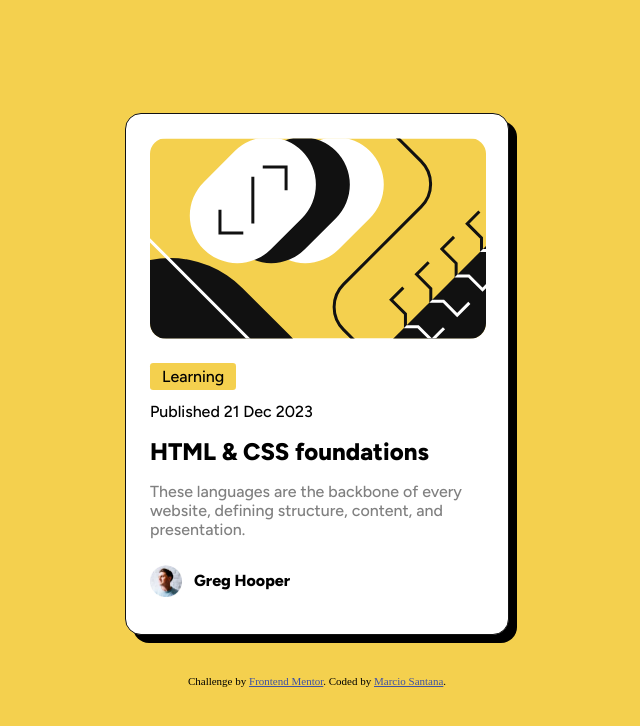
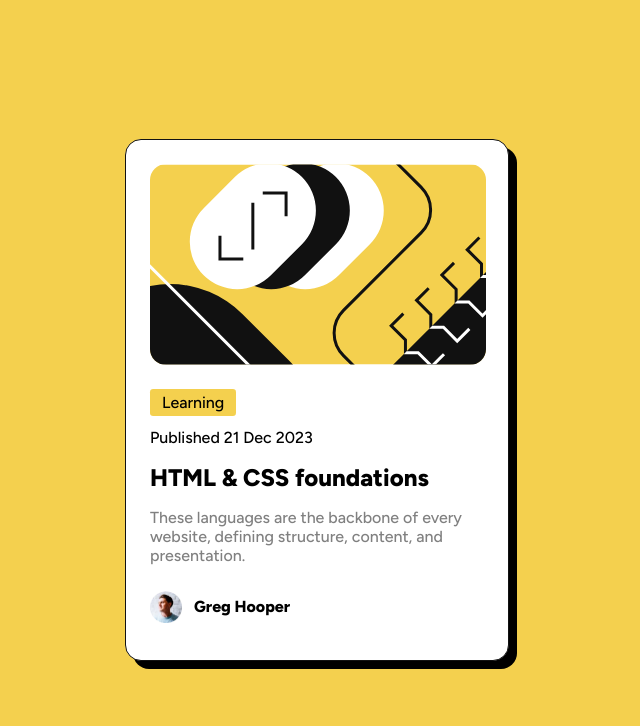
Before and after one commit to marciodaniloms/blog-preview-card-main, a plain HTML site: page index.html in a window 1280 px wide. Shown: the whole page, without its empty margins (323-963 px from the left). Drawn offline with Linux system fonts and the light colour scheme.

Commit message:
retirada da assinatura

```diff
--- a/css/style.css
+++ b/css/style.css
@@ -102,15 +102,4 @@ p#author{
   p#author{
     font-size: 14px;
   }
-
 }
-.attribution{
-  padding-top: 40px;
-}
-
-
-
-
-
-.attribution { font-size: 11px; text-align: center; }
-.attribution a { color: hsl(228, 45%, 44%); }
--- a/index.html
+++ b/index.html
@@ -33,11 +33,5 @@
 
     </div>
   </div>
-
-
-  <div class="attribution">
-    Challenge by <a href="https://www.frontendmentor.io?ref=challenge" target="_blank">Frontend Mentor</a>.
-    Coded by <a href="#">Marcio Santana</a>.
-  </div>
 </body>
 </html>
```
Also changed, not shown: 1 other file.
